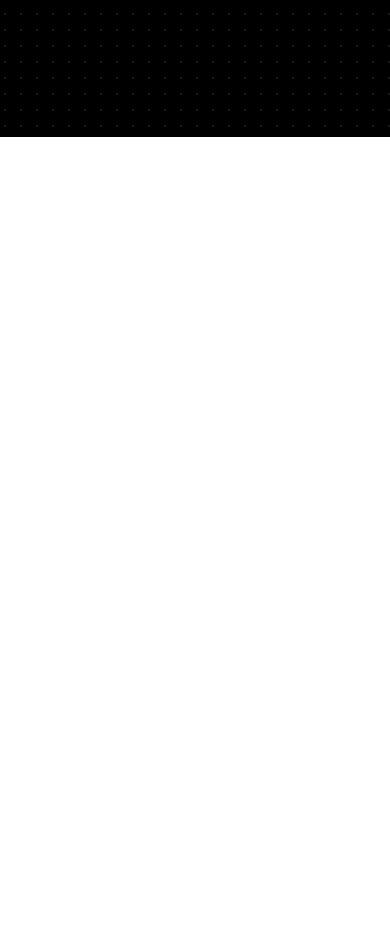
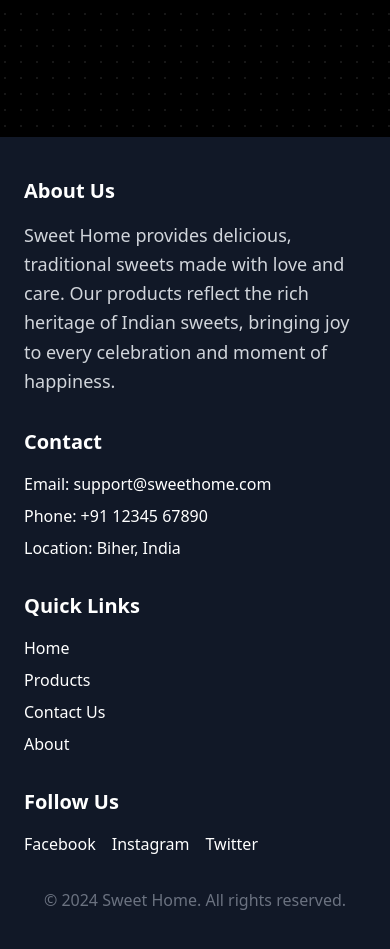
Before and after one commit to ashwini286/sweet-home, a Next.js app: page / in a window 390 px wide. Shown: the part 6240-7189 px from the top of the page. Before the commit the page ends 6377 px from the top, so only its background shows below. Built offline with nearby package versions, Linux system fonts and the light colour scheme.

Commit message:
done with footer part

```diff
--- a/src/app/page.tsx
+++ b/src/app/page.tsx
@@ -3,6 +3,7 @@ import HeroSection from "@/components/HeroSection";
 import { Features } from "@/components/Features";
 import { Version } from "@/components/Version";
 import { ClientReview } from "@/components/ClientReview";
+import Footer from "@/components/Footer";
 export default function Home() {
   return (
 
@@ -11,6 +12,7 @@ export default function Home() {
     <Features />
 <Version />
 <ClientReview />
+<Footer />
     </main>
   );
 }
--- /dev/null
+++ b/src/components/Footer.tsx
@@ -0,0 +1,66 @@
+import React from 'react';
+
+const Footer: React.FC = () => {
+  return (
+    <footer className="bg-gray-900 text-white py-10">
+      <div className="container mx-auto grid grid-cols-1 md:grid-cols-4 gap-8 px-6">
+        {/* Section 1: About Us */}
+        <div>
+          <h3 className="text-xl font-semibold mb-4">About Us</h3>
+          <p className="text-lg text-gray-300 leading-relaxed">
+  Sweet Home provides delicious, traditional sweets made with love and care. Our products reflect the rich heritage of Indian sweets, bringing joy to every celebration and moment of happiness.
+</p>
+
+        </div>
+
+        {/* Section 2: Contact Info */}
+        <div>
+          <h3 className="text-xl font-semibold mb-4">Contact</h3>
+          <ul className="space-y-2">
+            <li>Email: support@sweethome.com</li>
+            <li>Phone: +91 12345 67890</li>
+            <li>Location: Biher, India</li>
+          </ul>
+        </div>
+
+        {/* Section 3: Quick Links */}
+        <div>
+          <h3 className="text-xl font-semibold mb-4">Quick Links</h3>
+          <ul className="space-y-2">
+            <li><a href="#" className="hover:underline">Home</a></li>
+            <li><a href="#" className="hover:underline">Products</a></li>
+            <li><a href="#" className="hover:underline">Contact Us</a></li>
+            <li><a href="#" className="hover:underline">About</a></li>
+          </ul>
+        </div>
+
+        {/* Section 4: Follow Us */}
+        <div>
+          <h3 className="text-xl font-semibold mb-4">Follow Us</h3>
+          <ul className="flex space-x-4">
+            <li>
+              <a href="#" aria-label="Facebook" className="hover:text-blue-500">
+                <i className="fab fa-facebook-f"></i> Facebook
+              </a>
+            </li>
+            <li>
+              <a href="#" aria-label="Instagram" className="hover:text-pink-500">
+                <i className="fab fa-instagram"></i> Instagram
+              </a>
+            </li>
+            <li>
+              <a href="#" aria-label="Twitter" className="hover:text-blue-400">
+                <i className="fab fa-twitter"></i> Twitter
+              </a>
+            </li>
+          </ul>
+        </div>
+      </div>
+      <div className="text-center text-gray-500 mt-8">
+        © 2024 Sweet Home. All rights reserved.
+      </div>
+    </footer>
+  );
+};
+
+export default Footer;
```
